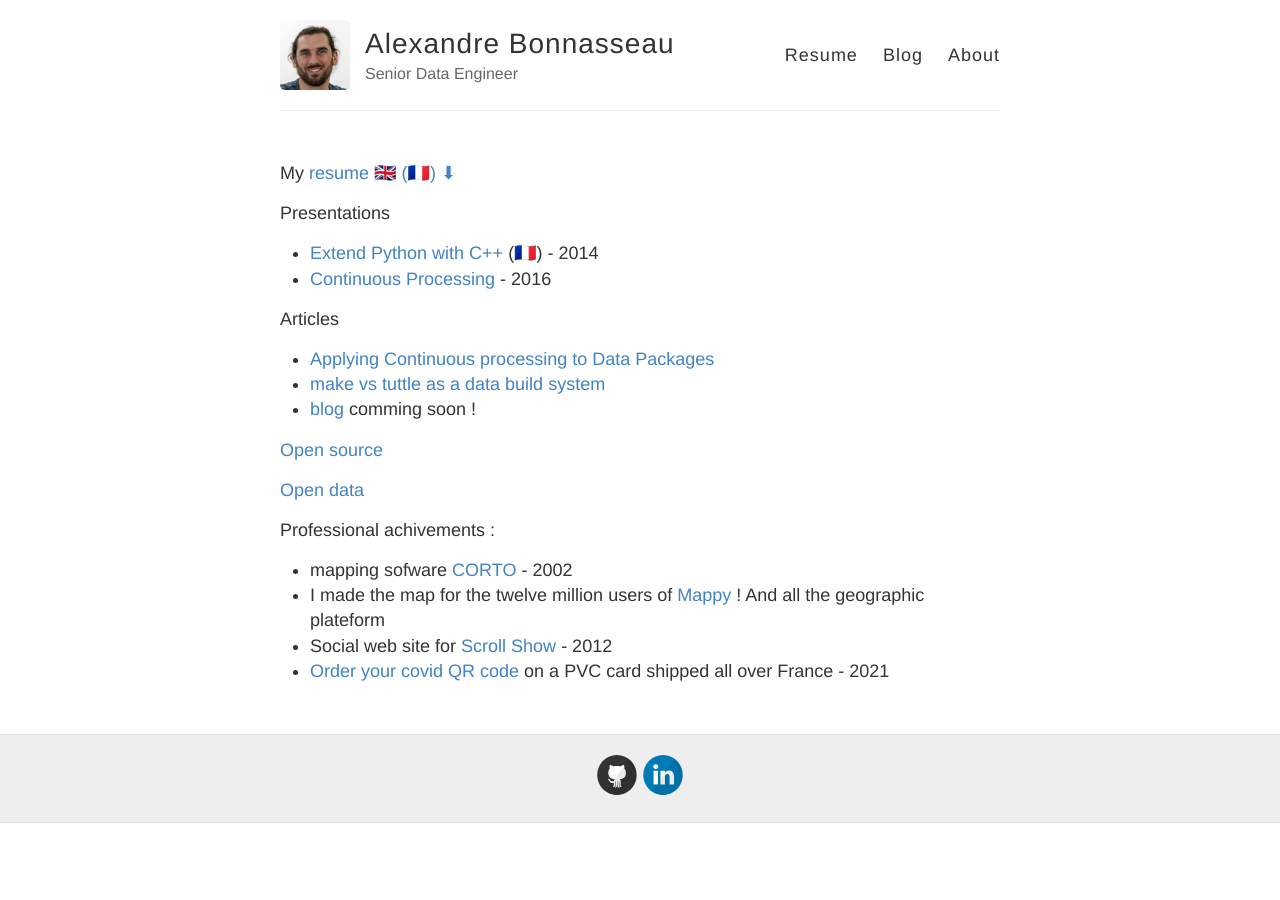
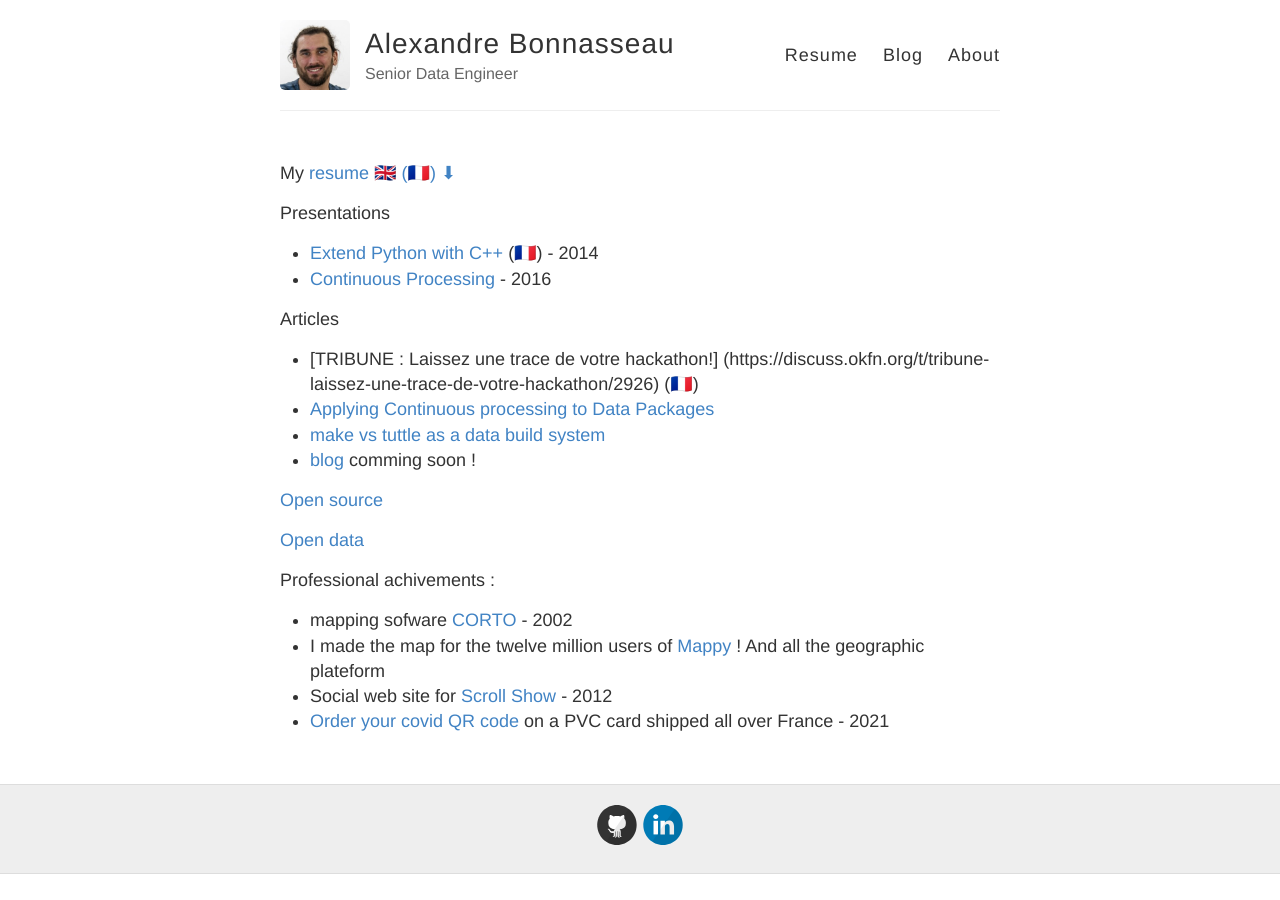
Before and after one commit to lexman/lexman.github.io, a Jekyll site: the page built from index.md, in a window 1280 px wide. Built offline with Jekyll 4.4.1, drawn with Linux system fonts in a browser that asks for light colours.

Commit message:
Update index.md

```diff
--- a/index.md
+++ b/index.md
@@ -10,6 +10,7 @@ Presentations
 * [Continuous Processing](http://me.lexman.net/prez-tuttle/Continuous%20processing.html) - 2016
 
 Articles
+* [TRIBUNE : Laissez une trace de votre hackathon!] (https://discuss.okfn.org/t/tribune-laissez-une-trace-de-votre-hackathon/2926) (🇫🇷)
 * [Applying Continuous processing to Data Packages](https://okfnlabs.org/blog/2016/07/13/continuous-processing-with-data-packages.html)
 * [make vs tuttle as a data build system](https://okfnlabs.org/blog/2016/03/25/make-vs-tuttle.html)
 * [blog](/blog/) comming soon !
```
